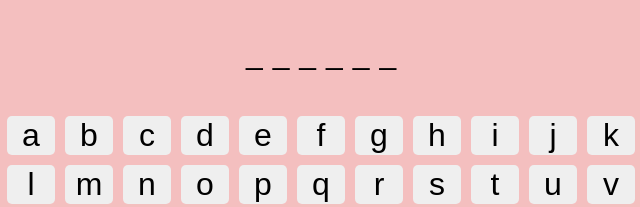
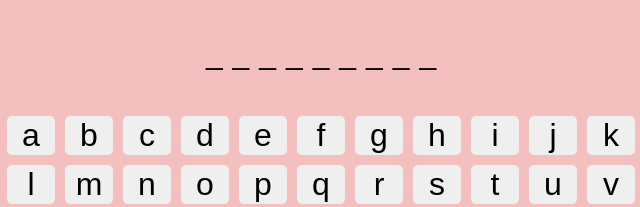
Before and after one commit to Andrew-Wand/hangman-game, a plain HTML site: page index.html in a window 1280 px wide. Shown: the part 529-736 px from the top of the page, 319-959 px from the left. Drawn offline with Linux system fonts and the light colour scheme; a web font is replaced by a local one.

Commit message:
added words to list. changed btn on game over

```diff
--- a/script.js
+++ b/script.js
@@ -14,7 +14,19 @@ let lives = 9;
 let guess;
 let counter = 0;
 
-const words = ["pear", "apple", "banana"];
+const words = [
+  "pear",
+  "apple",
+  "banana",
+  "mango",
+  "lemon",
+  "pineapple",
+  "strawberry",
+  "orange",
+  "blackberry",
+  "lemon",
+  "raspberry",
+];
 
 const wordOrder = Math.floor(Math.random() * words.length);
 const chosenWord = words[wordOrder];
--- a/style.css
+++ b/style.css
@@ -89,6 +89,7 @@ h1 {
 }
 
 .disabled > button {
+  background-color: rgba(0, 0, 0, 0.1);
 }
 
 .reset-container {
```
